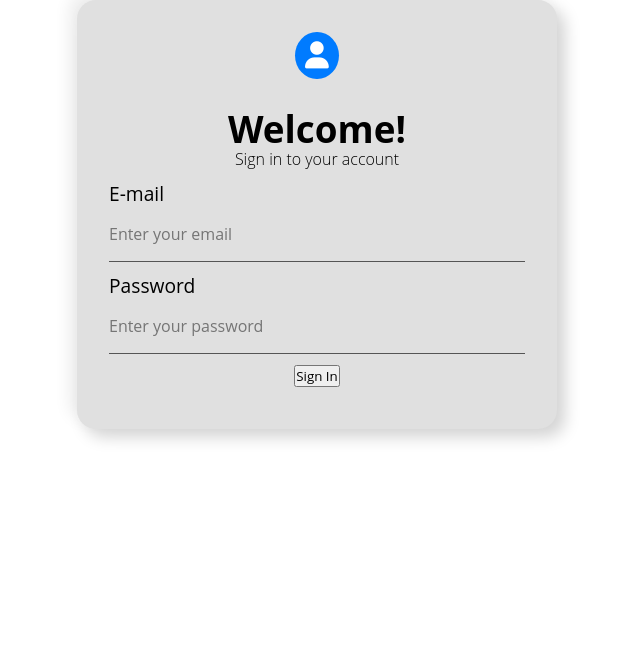
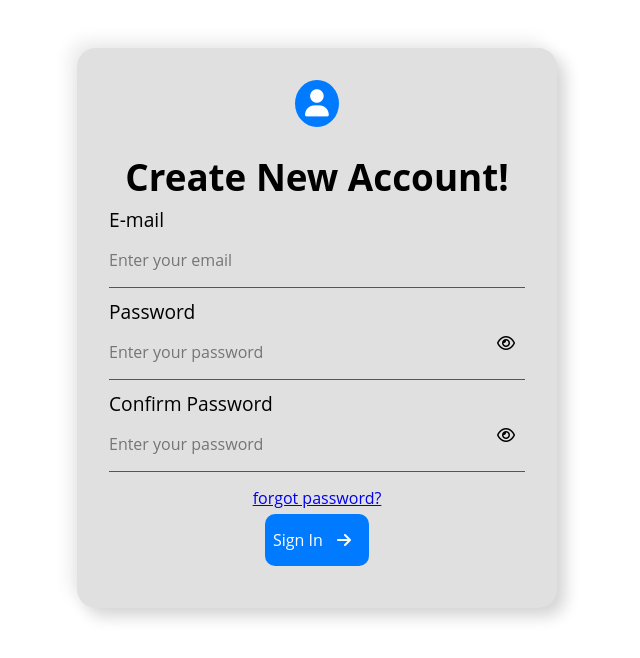
Before and after one commit to spyatmycode/DevReport, a React (Create React App) app: page / in a window 1280 px wide. Shown: the top 658 px of the page, without its empty margins (323-963 px from the left). Built offline with nearby package versions, Linux system fonts and the light colour scheme.

Commit message:
update Pages folder

```diff
--- a/src/App.js
+++ b/src/App.js
@@ -1,18 +1,18 @@
 import React from 'react';
-// import NavBar from './components/NavBar';
+
 
 import Article from './components/Article';
-import SignInPage from './Pages/SignInPage';
+import SignUpPage from './Pages/SignUpPage';
 
-// import AppCss from '../src/styles/app.module.css'
 
 
 function App() {
   return (
-    <>
+    <div>
       {/* <Article /> */}
-      <SignInPage/>
-    </>
+      <SignUpPage />
+    </div>
+
   );
 }
 
--- a/src/Pages/SignInPage.js
+++ b/src/Pages/SignInPage.js
@@ -1,27 +1,15 @@
 import React from 'react'
+import Form from '../components/Forms/Form';
+import SignInForm from '../components/Forms/SignInForm';
 import SignInCss from '../styles/SignInSignUp.module.css'
 
 export default function SignInPage() {
   return (
-    <div className={SignInCss.forms}>
-        <div className={SignInCss.card}>
-        <i className={`${SignInCss.icon} fa-solid fa-user`}></i>
-        <h2 className={SignInCss.mheading}>Welcome!</h2>
-        <p className={SignInCss.mtext}>Sign in to your account</p>
-            <form>
-                <div className={SignInCss.formGroup}>
-                    <label>E-mail</label>
-                    <input type="text" placeholder='Enter your email'/>
-                </div>
-                <div className={SignInCss.formGroup}>
-                    <label>Password</label>
-                    <input type="password" placeholder='Enter your password'/>
-                </div>
-                <div className={SignInCss.formGroup}>
-                    <button className={SignInCss.btn} type='submit'>Sign In</button>
-                </div>
-            </form>
-        </div>
-    </div>
+    <Form>
+            <i className={`${SignInCss.icon} fa-solid fa-arrow-right-to-bracket`}></i>
+            <h2 className={SignInCss.mheading}>Welcome!</h2>
+            <p className={SignInCss.mtext}>Sign in to your account</p>
+            <SignInForm></SignInForm>
+    </Form>
   )
 }
--- a/src/Pages/SignUpPage.js
+++ b/src/Pages/SignUpPage.js
@@ -0,0 +1,16 @@
+import React from 'react'
+import Form from '../components/Forms/Form'
+import SignUpForm from '../components/Forms/SignUpForm'
+import SignUpCss from '../styles/SignInSignUp.module.css'
+
+function SignUpPage() {
+  return (
+    <Form>
+        <i className={`${SignUpCss.icon} fa-solid fa-user`}></i>
+        <h2 className={SignUpCss.mheading}>Create New Account!</h2>
+        <SignUpForm />
+    </Form>
+  )
+}
+
+export default SignUpPage
--- /dev/null
+++ b/src/components/Forms/Form.js
@@ -0,0 +1,15 @@
+import React from 'react'
+import FormCss from '../../styles/SignInSignUp.module.css'
+import Card from '../UI/Card'
+
+function Form(props) {
+  return (
+    <div className={FormCss.forms}>
+        <Card>
+            {props.children}
+        </Card>
+    </div>
+  )
+}
+
+export default Form
--- /dev/null
+++ b/src/components/Forms/SignInForm.js
@@ -0,0 +1,33 @@
+import React from 'react'
+import SignInCss from '../../styles/SignInSignUp.module.css'
+function SignInForm() {
+    function showPassword() {
+        let x = document.getElementById("passwordInput");
+        if (x.type === "password") {
+            x.type = "text";
+        } else {
+            x.type = "password"
+        }
+    }
+  return (
+    <form>
+        <div className={SignInCss.formGroup}>
+            <label>E-mail</label>
+            <input type="text" placeholder='Enter your email'/>
+        </div>
+        <div className={SignInCss.formGroup}>
+            <label>Password</label>
+            <div className={SignInCss.password}>
+                <input id="passwordInput" type="password" placeholder='Enter your password'/>
+                <i className={`${SignInCss.showPassword} far fa-eye`} onClick={showPassword}></i>
+            </div>
+        </div>
+        <a href='#'>forgot password?</a>
+        <div className={SignInCss.formGroup}>
+            <button className={SignInCss.btn} type='submit'>Sign In <i class="fa-solid fa-arrow-right"></i></button>
+        </div>
+    </form>
+  )
+}
+
+export default SignInForm
--- /dev/null
+++ b/src/components/Forms/SignUpForm.js
@@ -0,0 +1,42 @@
+import React from 'react'
+import SignUpCss from '../../styles/SignInSignUp.module.css'
+
+function SignUpForm() {
+        function showPassword() {
+            let x = document.getElementById("passwordInput");
+            if (x.type === "password") {
+                x.type = "text";
+            } else {
+                x.type = "password"
+            }
+        }
+  return (
+    <form>
+        <div className={SignUpCss.formGroup}>
+            <label>E-mail</label>
+            <input type="text" placeholder='Enter your email'/>
+        </div>
+        <div className={SignUpCss.formGroup}>
+            <label>Password</label>
+            <div className={SignUpCss.password}>
+                <input id="passwordInput" type="password" placeholder='Enter your password'/>
+                <i className={`${SignUpCss.showPassword} far fa-eye`} onClick={showPassword}></i>
+            </div>
+        </div>
+        <div className={SignUpCss.formGroup}>
+            <label>Confirm Password</label>
+            <div className={SignUpCss.password}>
+                <input id="passwordInput" type="password" placeholder='Enter your password'/>
+                <i className={`${SignUpCss.showPassword} far fa-eye`} onClick={showPassword}></i>
+            </div>
+        </div>
+        <a href='#'>forgot password?</a>
+        <div className={SignUpCss.formGroup}>
+            <button className={SignUpCss.btn} type='submit'>Sign In <i class="fa-solid fa-arrow-right"></i></button>
+        </div>
+    </form>
+  )
+}
+
+
+export default SignUpForm;
--- /dev/null
+++ b/src/components/UI/Card.js
@@ -0,0 +1,8 @@
+import React from 'react'
+import CardCss from '../../styles/SignInSignUp.module.css'
+
+export default function Card(props) {
+  return (
+    <div className={CardCss.card}>{props.children}</div>
+  )
+}
--- a/src/styles/SignInSignUp.module.css
+++ b/src/styles/SignInSignUp.module.css
@@ -7,14 +7,31 @@
     padding: 0;
     box-sizing: border-box;
 }
+a {
+    line-height: 2rem;
+}
 /* Utility styling */
 .mheading {
     font-size: 2.3rem;
     line-height: 2.3rem;
+    margin-bottom: 10px;
 }
 .mtext {
     font-weight: 100;
     margin-bottom: 10px;
+}
+.icon {
+    margin-bottom: 2rem;
+    font-size: 1.7rem;
+}
+.showPassword {
+    background-color: #e0e0e0;
+    color: #000;
+    z-index: 2;
+    border: none;
+    border-radius: 0;
+    border-bottom: 1px #555 solid;
+    cursor: pointer;
 }
 /* Form styling */
 .forms {
@@ -32,11 +49,9 @@
     padding: 2rem;
     width: 30rem;
     text-align: center;
+    margin-top: 3rem;
 }
-.icon {
-    margin-bottom: 2rem;
-    font-size: 1.7rem;
-}
+
 label {
     display: block;
     text-align: start;
@@ -53,10 +68,27 @@ input {
     border-bottom: 1px #555 solid;
     outline: none;
 }
+
 input:focus {
     border-bottom: 2px #000 solid;
 }
+.password{
+    display: flex;
+}
 .formGroup {
     margin-bottom: 10px;
-
 }
+.rememberMe {
+    display: flex;
+}
+.btn {
+    display: inline-block;
+    padding: 0.5rem;
+    border: none;
+    border-radius: 10px;
+    background-color: var(--primaryColor);
+    color: #fff;
+    font-size: 1rem;
+    cursor: pointer;
+    font-weight: 400;
+}
```
